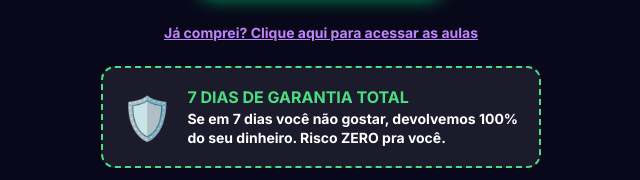
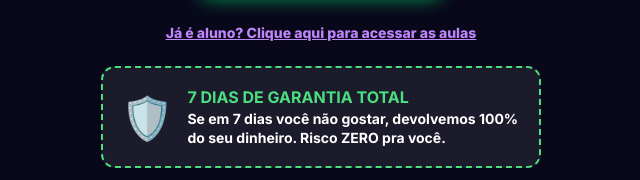
Before and after one commit to jonathananselmo1234-creator/A-a-que-te-surpreende-, a website: page index.html in a window 1280 px wide. Shown: the part 2165-2345 px from the top of the page, 319-959 px from the left. Drawn offline with Linux system fonts and the light colour scheme.

Commit message:
Update index.html

```diff
--- a/index.html
+++ b/index.html
@@ -120,8 +120,10 @@ body::after{content:"";position:fixed;top:0;left:0;width:100%;height:100%;backgr
     QUERO MEU ACESSO AGORA
   </a>
 </div>
-<p style="text-align:center; margin-top:12px;">
-  <a href="/login.html" style="color:#c084fc; font-weight:700; font-size:14px; text-decoration:underline;">Já comprei? Clique aqui para acessar as aulas</a>
+<p style="text-align:center; margin-top:14px;">
+  <a href="/login.html" style="color:#c084fc; font-weight:800; font-size:14px; text-decoration:underline;">
+    Já é aluno? Clique aqui para acessar as aulas
+  </a>
 </p>
 <div class="garantia">
 <div class="garantia-icone">🛡️</div>
```
